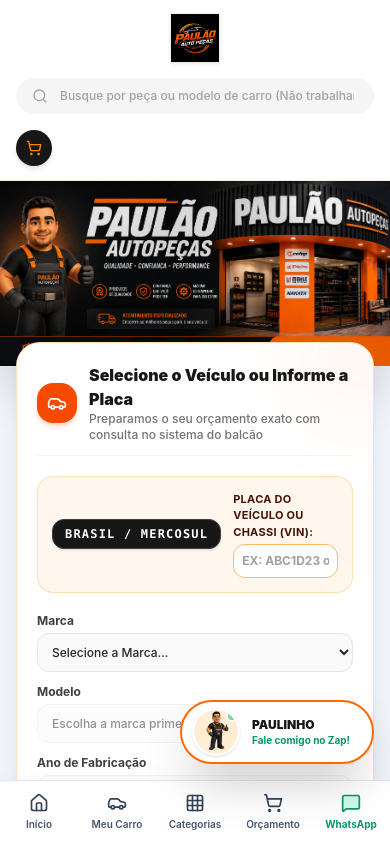
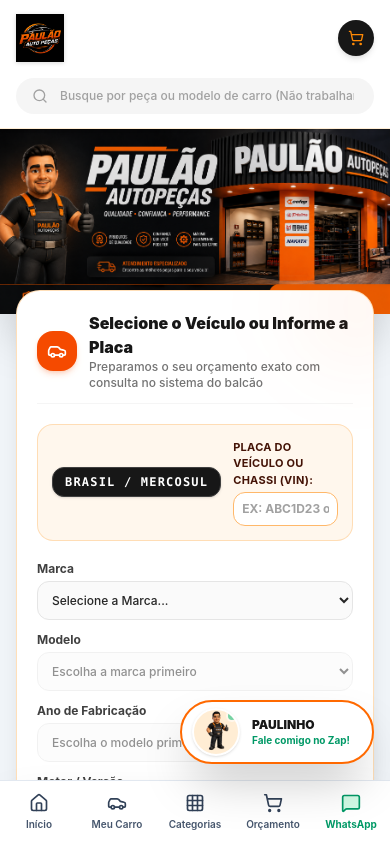
Before and after one commit to santwoxx/paul-o.autope-as, a Next.js app: page / in a window 390 px wide. Shown: the top 842 px of the page. Built offline with nearby package versions, Linux system fonts and the light colour scheme.

Commit message:
fix: mobile header layout order and spacing

```diff
--- a/components/Header.tsx
+++ b/components/Header.tsx
@@ -83,9 +83,9 @@
 
       {/* Main Header */}
       <div className="max-w-7xl mx-auto px-4 sm:px-8 py-3.5">
-        <div className="flex flex-col md:flex-row items-center justify-between gap-4 lg:gap-8 w-full">
+        <div className="flex flex-wrap md:flex-nowrap items-center justify-between gap-y-3 gap-x-4 lg:gap-8 w-full">
           {/* Logo */}
-          <div className="flex items-center justify-center md:justify-start w-full md:w-auto gap-2.5 shrink-0">
+          <div className="flex items-center justify-start w-auto gap-2.5 shrink-0 order-1">
             <Image
               src="/images/logo.png"
               alt="Paulão Autopeças"
@@ -97,7 +97,7 @@
           </div>
 
           {/* Search Bar: Vehicle Model / Part Name */}
-          <div className="w-full md:flex-1 max-w-xl md:mx-2 lg:mx-6">
+          <div className="w-full md:w-auto md:flex-1 max-w-xl order-3 md:order-2 mt-1 md:mt-0">
             <div className="relative group">
               <input
                 type="text"
@@ -119,7 +119,7 @@
           </div>
 
           {/* Actions: Vehicle Selector Badge & WhatsApp Quote Button */}
-          <div className="flex items-center justify-between md:justify-end gap-3 w-full md:w-auto shrink-0">
+          <div className="flex items-center justify-end gap-3 w-auto shrink-0 order-2 md:order-3">
             {/* Vehicle selector button */}
             <button
               onClick={onOpenVehicleModal}
```
